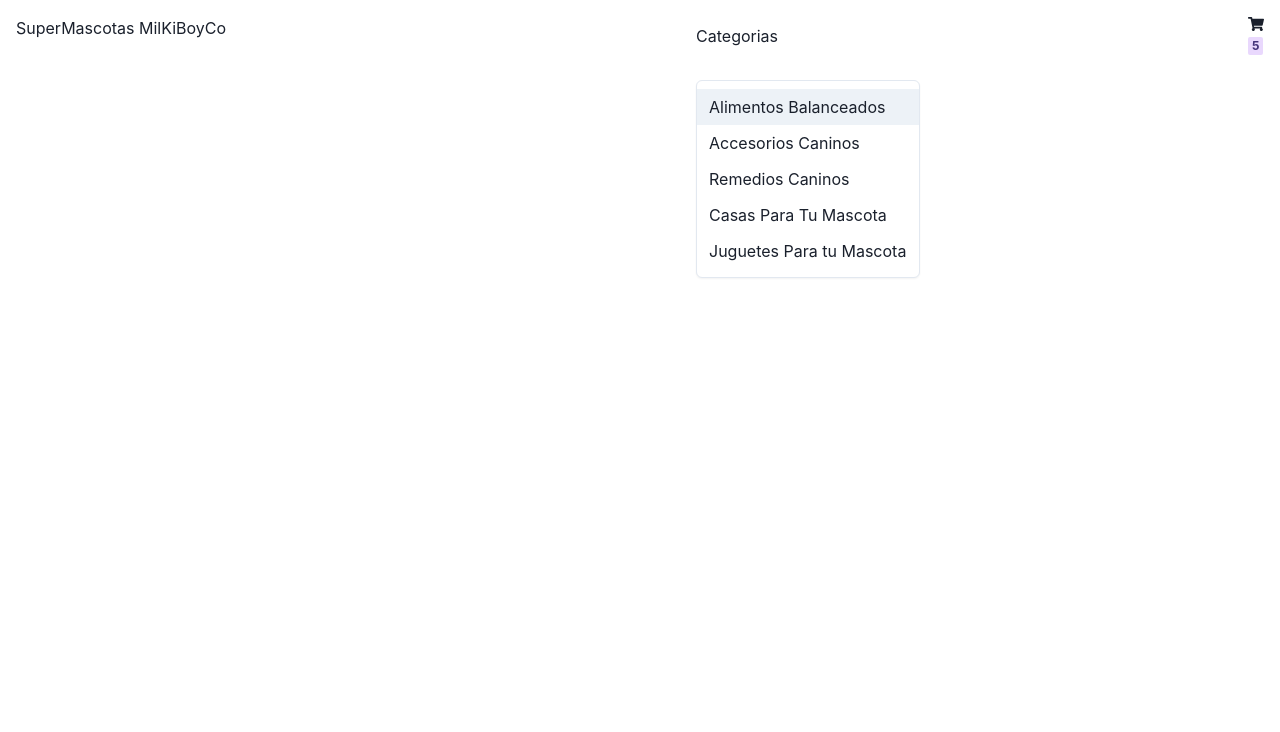
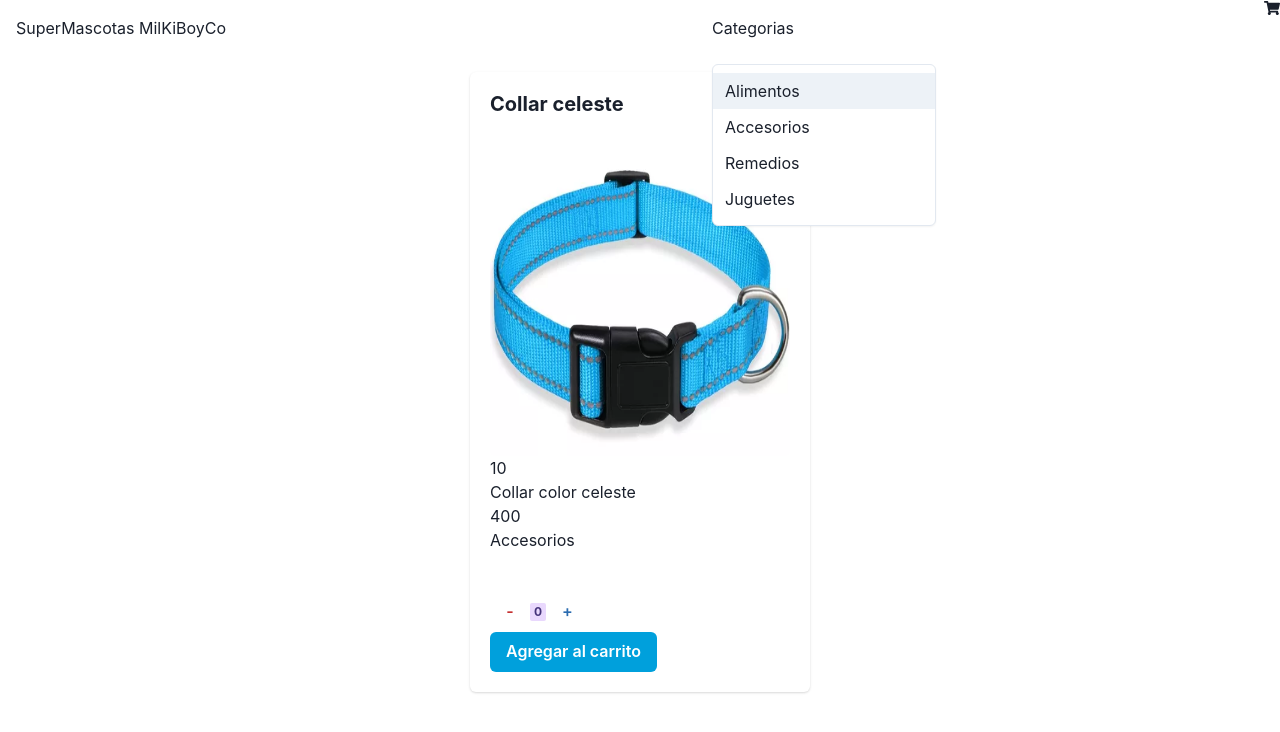
Before and after one commit to DarioLopezDev/preEntrega1ReactLopez, a React (Vite) app: page /ItemDetailContainer/1 in a window 1280 px wide. Both pictures are taken after a click on the button "Categorias". Shown: the top 732 px of the page. Built offline with nearby package versions, Linux system fonts and the light colour scheme.

Commit message:
quedan funcionando los componentes

```diff
--- a/src/App.jsx
+++ b/src/App.jsx
@@ -1,5 +1,5 @@
 import React from 'react'
-import {BrowserRouter, Routes, Route } from 'react-router-dom'
+import { BrowserRouter, Routes, Route } from 'react-router-dom'
 import NavBar from './components/NavBar'
 import ItemListContainer from './components/ItemListContainer'
 import ItemDetailContainer from './components/ItemDetailContainer'
@@ -12,9 +12,9 @@ const App = () => {
       <BrowserRouter>
         <NavBar />
         <Routes>
-          <Route exact path="/categoria/:categoriaID" element={<ItemListContainer />} />
-          <Route exact path='/item/:ItemID' element={<ItemDetailContainer/>}/>
-          <Route exact path='/Cart' element={<Cart/>}/>
+          <Route exact path="/Categoria/:CategoriaID" element={<ItemListContainer />} />
+          <Route exact path='/ItemDetailContainer/:id' element={<ItemDetailContainer />} />
+          <Route exact path='/Cart' element={<Cart />} />
           <Route exact path="/" element={<Home />} />
         </Routes>
       </BrowserRouter>
--- a/src/components/CartWidget.jsx
+++ b/src/components/CartWidget.jsx
@@ -11,7 +11,7 @@ const CartWidget = () => {
         <Flex align='center' justify='center'>
           <FaShoppingCart />
         </Flex>
-        <h3 className='numeroCarrito'><Badge colorScheme='purple'>5</Badge></h3>
+        <h3 className='numeroCarrito'><Badge colorScheme='purple'></Badge></h3>
       </div>
     </>
   )
--- a/src/components/Item.jsx
+++ b/src/components/Item.jsx
@@ -11,7 +11,7 @@ const Item = ({ id, nombre, descripcion, precio, categoria, imagen }) => {
                     <Heading size='md'>{nombre}</Heading>
                 </CardHeader>
                 <CardBody>
-                <Image
+                    <Image
                         src={rutaImagen}
                         alt={nombre}
                         borderRadius='lg'
@@ -22,12 +22,12 @@ const Item = ({ id, nombre, descripcion, precio, categoria, imagen }) => {
                 </CardBody>
                 <CardFooter>
                     <ButtonGroup spacing='2'>
-                        <Link to = {`/Cart`}>
+                        <Link to={`/Cart`}>
                             <Button variant='solid' colorScheme='violet'>
                                 Agregar al carrito
                             </Button>
                         </Link>
-                        <Link to={`./Item/${id}`}>
+                        <Link to={`/ItemDetailContainer/${id}`}>
                             <Button variant='ghost' colorScheme='violet'>
                                 Detalles
                             </Button>
--- a/src/components/ItemCount.jsx
+++ b/src/components/ItemCount.jsx
@@ -1,5 +1,5 @@
 import React, { useState } from 'react'
-import { Button, Badge, Toast } from '@chakra-ui/react'
+import { Button, Badge } from '@chakra-ui/react'
 import { ToastContainer, toast } from 'react-toastify';
 import 'react-toastify/dist/ReactToastify.css';
 
@@ -24,8 +24,8 @@ const ItemCount = () => {
     }
 
     const addCart = () => {
-    if (count > 0) {
-        toast.success(`Has agregado ${count} producto/s al carrito`, {
+        if (counter > 0) {
+            toast.success(`Has agregado ${counter} producto/s al carrito`, {
                 position: "top-right",
                 autoClose: 2000,
                 hideProgressBar: true,
@@ -33,7 +33,7 @@ const ItemCount = () => {
                 pauseOnHover: true,
                 draggable: true,
                 progress: undefined,
-            theme: "dark",
+                theme: "colored",
             });
         } else {
             toast.error('No has seleccionado ningun producto', {
@@ -44,33 +44,30 @@ const ItemCount = () => {
                 pauseOnHover: true,
                 draggable: true,
                 progress: undefined,
-            theme: "dark",
+                theme: "colored",
             });
         }
     }
     return (
         <>
-    <div className='countContainer'>
-        <div className='classCount'>
+            <div>
+                <div>
 
-            <Button colorScheme='teal' variant='ghost' onClick={decCount}>
+                    <Button colorScheme='red' variant='ghost' onClick={decrement}>
                         -
                     </Button>
 
-            <Badge colorScheme='purple'>{count}</Badge>
+                    <Badge colorScheme='purple'>{counter}</Badge>
 
-            <Button colorScheme='teal' variant='ghost' onClick={incContador}>
+                    <Button colorScheme='blue' variant='ghost' onClick={increment}>
                         +
                     </Button>
                 </div>
-        <div className='classCount'>
+                <div>
                     <Button colorScheme='linkedin' onClick={addCart}>Agregar al carrito</Button>
                     <ToastContainer />
                 </div>
             </div>
-        {/* <div className='classCount'>
-            <Button colorScheme='linkedin' onClick={addCart}>Agregar al carrito</Button>
-        </div> */}
         </>
     )
 }
--- a/src/components/ItemDetail.jsx
+++ b/src/components/ItemDetail.jsx
@@ -1,40 +1,43 @@
 import React from 'react';
 import { useParams, Link } from 'react-router-dom';
-import { Card, CardHeader, CardBody, CardFooter, Heading, Text, Button, Center } from '@chakra-ui/react';
+import { Image, Card, CardHeader, CardBody, CardFooter, Heading, Text, Button, Center } from '@chakra-ui/react';
 import ItemCount from './ItemCount';
 
 const ItemDetail = ({ Productos }) => {
     const { id } = useParams();
+    const productID = parseInt(id, 10);
+    const producto = Productos.find((p) => p.id === productID);
 
-
-    const filteredProducts = Productos.filter((producto) => producto.id == id)
+    if (!producto) {
+        return <div>No se encontró el producto</div>;
+    }
 
     return (
-        <div>
-            {filteredProducts.map((p) => {
-                return (
-                    <div key={p.id}>
         <Center p='1rem'>
-
             <Card>
                 <CardHeader>
-                                    <Heading size='md'>{p.nombre}</Heading>
+                    <Heading size='md'>{producto.nombre}</Heading>
                 </CardHeader>
                 <CardBody>
-                                    <Text>{p.descripcion}</Text>
-                                    <Text>{p.precio}</Text>
-                                    <Text>{p.categoria}</Text>
+                    <div>
+                        <Image
+                            src={`/src/assets/img/${producto.imagen}`}
+                            alt={producto.nombre}
+                            borderRadius='md'
+                            boxSize='300px'
+                        />
+                    </div>
+                    <Text>{producto.stock}</Text>
+                    <Text>{producto.descripcion}</Text>
+                    <Text>{producto.precio}</Text>
+                    <Text>{producto.categoria}</Text>
                 </CardBody>
                 <CardFooter>
                     <ItemCount />
                 </CardFooter>
             </Card>
         </Center>
-                    </div>
-                )
-            })}
-        </div>
-    )
-}
+    );
+};
 
 export default React.memo(ItemDetail);
--- a/src/components/ItemDetailContainer.jsx
+++ b/src/components/ItemDetailContainer.jsx
@@ -1,46 +1,40 @@
-import React from 'react'
-import ItemDetail from './ItemDetail'
+import React, { useState, useEffect } from 'react';
+import ItemDetail from './ItemDetail';
+import { useParams } from "react-router-dom";
 
 const ItemDetailContainer = () => {
+    const [Productos, setProductos] = useState([]);
+    const { id } = useParams();
 
-    const Productos = [
-        { id: 1, nombre: "Collar celeste", descripcion: "Collar color celeste", precio: 400, stock: 10, categoria: "cat1" },
-        { id: 2, nombre: "Pechera Pesada", descripcion: "Pechera para perros grandes de alta resistencia", precio: 350, stock: 12, categoria: "cat2" },
-        { id: 3, nombre: "Juguetes para Perros", descripcion: "Juguetes con sonidos para perros", precio: 250, stock: 24, categoria: "cat3" },
-        { id: 4, nombre: "Juguetes para Gatos", descripcion: "Juguetes diseñados para gatos", precio: 300, stock: 13, categoria: "cat3" },
-        { id: 5, nombre: "Collar Azul", descripcion: "Collar color azul", precio: 800, stock: 25, categoria: "cat1" },
-        { id: 6, nombre: "Cardial para Perros", descripcion: "Pastilla para el cuidado del Corazon en perros", precio: 560, stock: 26, categoria: "cat4" },
+    const cargarProductos = async () => {
+        try {
+            const response = await fetch('/src/data/api.json')
+            const data = await response.json();
 
-    ]
-
-    const getProductos = () => {
-        return new Promise((resolve) => {
-            setTimeout(() => {
-                resolve(Productos);
-            }, 500)
-        })
-    }
-
-    const getUnProducto = (id) => {
-        return new Promise((resolve) => {
-            setTimeout(() => {
-                // Convert ItemID to number
-                const itemID = parseInt(id, 10);
-                const producto = Productos.find((item) => item.id === itemID);
-                resolve(producto);
-            }, 500);
-        });
+            if (data) {
+                setProductos(data);
+            } else {
+                console.error('El archivo JSON no tiene la propiedad "Productos".', data);
+            }
+        } catch (error) {
+            console.error('Error al cargar productos:', error);
+        }
     };
 
+    const getProductos = () => cargarProductos();
 
-    const getProdByCat = (CategoriaID) => {
-        return new Promise(resolve => {
-            setTimeout(() => {
-                const productosCategoria = Productos.filter(item => item.categoria === CategoriaID);
-                resolve(productosCategoria);
-            }, 500)
-        })
-    }
-}
+    useEffect(() => {
+        getProductos();
+    }, []);
 
-export default ItemDetailContainer
+    return (
+        <>
+            {Productos.length > 0 ? (
+                <ItemDetail Productos={Productos} />
+            ) : (
+                <div>No se encontraron productos.</div>
+            )}
+        </>
+    );
+};
+export default ItemDetailContainer;
--- a/src/components/ItemListContainer.jsx
+++ b/src/components/ItemListContainer.jsx
@@ -1,7 +1,6 @@
 import React, { useState, useEffect } from "react";
 import ItemList from './ItemList';
 import { useParams } from "react-router-dom";
-/* import data from './data/api.json'; // Importa el archivo JSON */
 
 const ItemListContainer = () => {
     const [Productos, setProductos] = useState([]);
@@ -10,7 +9,7 @@ const ItemListContainer = () => {
     const getProdByCat = async () => {
         // Lógica para obtener productos por categoría
         try {
-            const response = await fetch(`/src/data/api.json?category=${CategoriaID}`);
+            const response = await fetch(`/src/data/api.json?Categoria=${CategoriaID}`);
             const data = await response.json();
             return data;
         } catch (error) {
--- a/src/components/NavBar.jsx
+++ b/src/components/NavBar.jsx
@@ -1,6 +1,6 @@
 import React from 'react'
 import CartWidget from './CartWidget'
-import {Menu, MenuButton, MenuList,MenuItem,Flex,Box,Spacer } from '@chakra-ui/react'
+import { Menu, MenuButton, MenuList, MenuItem, Flex, Box, Spacer } from '@chakra-ui/react'
 
 
 
@@ -18,15 +18,14 @@ const NavBar = () => {
             Categorias
           </MenuButton>
           <MenuList>
-    <MenuItem>Alimentos Balanceados</MenuItem>
-    <MenuItem>Accesorios Caninos</MenuItem>
-    <MenuItem>Remedios Caninos</MenuItem>
-    <MenuItem>Casas Para Tu Mascota</MenuItem>
-    <MenuItem>Juguetes Para tu Mascota</MenuItem>
+            <MenuItem>Alimentos</MenuItem>
+            <MenuItem>Accesorios</MenuItem>
+            <MenuItem>Remedios</MenuItem>
+            <MenuItem>Juguetes</MenuItem>
           </MenuList>
         </Menu>
         <Spacer />
-  <Box p='4'>
+        <Box >
           <CartWidget />
         </Box>
       </Flex>
--- a/src/data/api.json
+++ b/src/data/api.json
@@ -1,9 +1,9 @@
 [
-    { "id": 1, "nombre": "Collar celeste", "descripcion": "Collar color celeste", "precio": 400, "stock": 10, "categoria": "Accesorios Caninos", "imagen": "1collarCeleste.webp"},
-    { "id": 2, "nombre": "Pechera Pesada", "descripcion": "Pechera para perros grandes de alta resistencia", "precio": 350, "stock": 12, "categoria": "Accesorios Caninos", "imagen": "2pecheraPesada.jpg" },
-    { "id": 3, "nombre": "Juguetes para Perros", "descripcion": "Juguetes con sonidos para perros", "precio": 250, "stock": 24, "categoria": "Juguetes Para Tu Mascota", "imagen": "3juguetesPerros.webp" },
-    { "id": 4, "nombre": "Juguetes para Gatos", "descripcion": "Juguetes diseñados para gatos", "precio": 300, "stock": 13, "categoria": "Juguetes Para Tu Mascota", "imagen": "4juguetesGatos.jpg" },
-    { "id": 5, "nombre": "Collar Azul", "descripcion": "Collar color azul", "precio": 800, "stock": 25, "categoria": "Accesorios Caninos", "imagen": "5collarAzul.webp" },
-    { "id": 6, "nombre": "Cardial para Perros", "descripcion": "Pastilla para el cuidado del Corazon en perros", "precio": 560, "stock": 26, "categoria": "Remedios Caninos", "imagen": "6cardialPerros.gif"}
+    { "id": 1, "nombre": "Collar celeste", "descripcion": "Collar color celeste", "precio": 400, "stock": 10, "categoria": "Accesorios", "imagen": "1collarCeleste.webp"},
+    { "id": 2, "nombre": "Pechera Pesada", "descripcion": "Pechera para perros grandes de alta resistencia", "precio": 350, "stock": 12, "categoria": "Accesorios", "imagen": "2pecheraPesada.jpg" },
+    { "id": 3, "nombre": "Juguetes para Perros", "descripcion": "Juguetes con sonidos para perros", "precio": 250, "stock": 24, "categoria": "Juguetes", "imagen": "3juguetesPerros.webp" },
+    { "id": 4, "nombre": "Juguetes para Gatos", "descripcion": "Juguetes diseñados para gatos", "precio": 300, "stock": 13, "categoria": "Juguetes", "imagen": "4juguetesGatos.jpg" },
+    { "id": 5, "nombre": "Collar Azul", "descripcion": "Collar color azul", "precio": 800, "stock": 25, "categoria": "Accesorios", "imagen": "5collarAzul.webp" },
+    { "id": 6, "nombre": "Cardial para Perros", "descripcion": "Pastilla para el cuidado del Corazon en perros", "precio": 560, "stock": 26, "categoria": "Remedios", "imagen": "6cardialPerros.gif"}
 
 ]
```
Also changed, not shown: src/components/ItemList.jsx (line endings or trailing spaces). Lines whose indentation alone changed are shown as unchanged.
